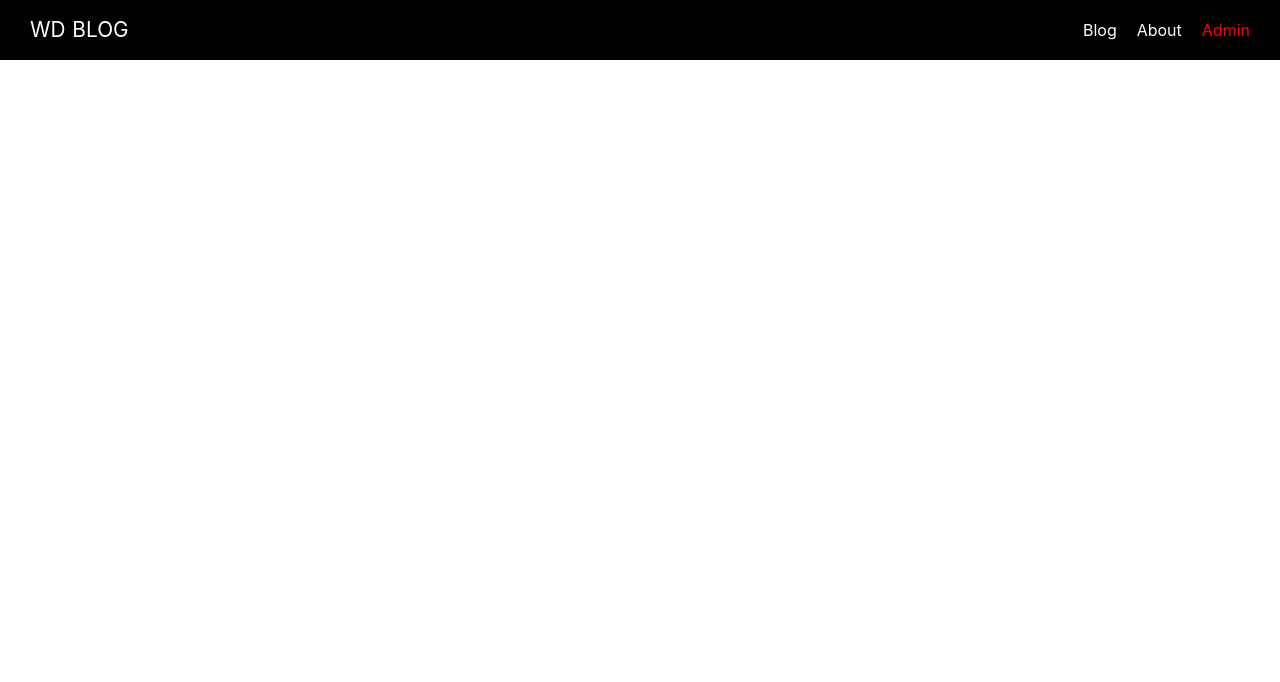
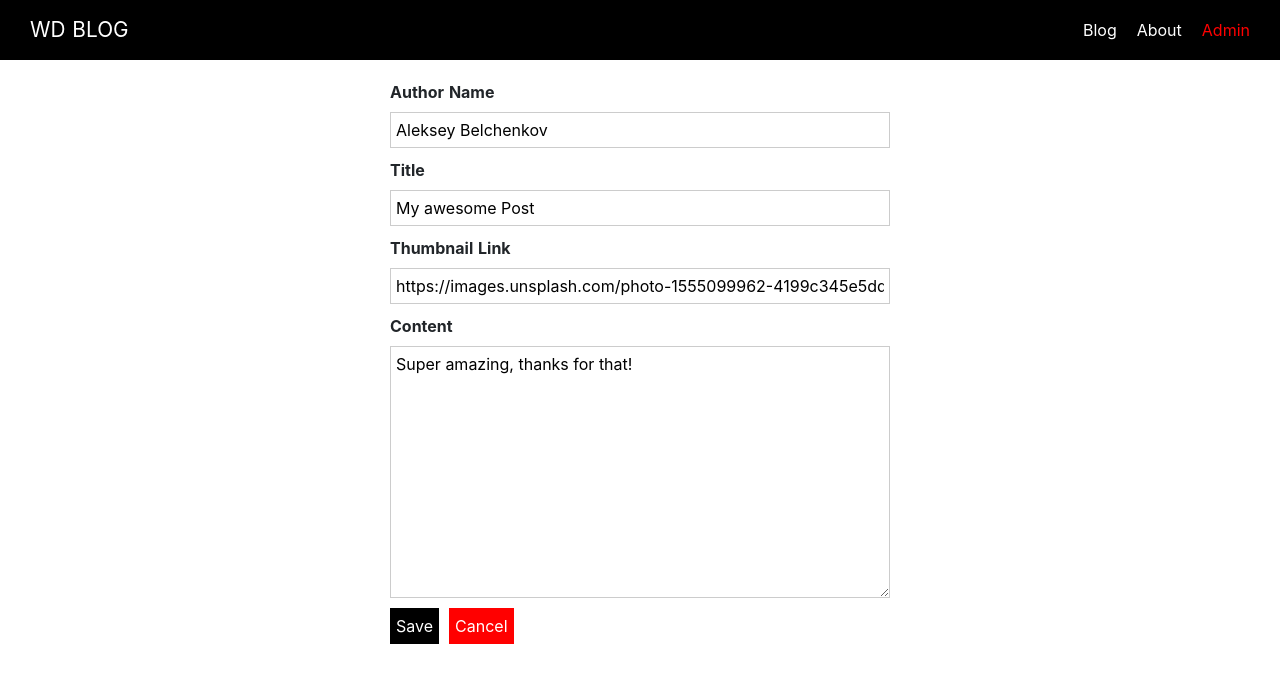
Before and after one commit to Belchenkov/nuxt-ssr-spa, a Nuxt app: page /admin/1 in a window 1280 px wide. Shown: the top 682 px of the page. Built offline with nearby package versions, Linux system fonts and the light colour scheme; a web font is replaced by a local one.

Commit message:
Create Admin Post Fomr

```diff
--- /dev/null
+++ b/components/Admin/AdminPostForm.vue
@@ -0,0 +1,63 @@
+<template>
+  <form @submit.prevent="onSave">
+    <AppControlInput v-model="editedPost.author">Author Name</AppControlInput>
+
+    <AppControlInput v-model="editedPost.title">Title</AppControlInput>
+
+    <AppControlInput v-model="editedPost.thumbnailLink">Thumbnail Link</AppControlInput>
+
+    <AppControlInput
+      control-type="textarea"
+      v-model="editedPost.content">Content</AppControlInput>
+
+    <AppButton type="submit">Save</AppButton>
+
+    <AppButton
+      type="button"
+      style="margin-left: 10px"
+      btn-style="cancel"
+      @click="onCancel">Cancel
+    </AppButton>
+  </form>
+</template>
+
+<script>
+  import AppControlInput from "../../pages/UI/AppControlInput";
+  import AppButton from "../../pages/UI/AppButton";
+
+  export default {
+    props: {
+      post: {
+        type: Object,
+        required: false
+      }
+    },
+    name: "AdminPostForm",
+    data() {
+      return {
+        editedPost: this.post ? { ...this.post } : {
+          author: '',
+          title: '',
+          thumbnailLink: '',
+          content: ''
+        }
+      }
+    },
+    methods: {
+      onCancel() {
+        this.$router.push('/admin');
+      },
+      onSave() {
+
+      }
+    },
+    components: {
+      AppControlInput,
+      AppButton
+    }
+  }
+</script>
+
+<style scoped>
+
+</style>
--- a/components/Posts/PostList.vue
+++ b/components/Posts/PostList.vue
@@ -2,18 +2,21 @@
   <section class="posts-list">
     <PostPreview
       id="1"
+      :is-admin="isAdmin"
       title="Post One"
       previewText="This is first post"
       thumbnail="https://images.unsplash.com/photo-1555099962-4199c345e5dd?ixlib=rb-1.2.1&ixid=eyJhcHBfaWQiOjEyMDd9&auto=format&fit=crop&w=1350&q=80"
     />
     <PostPreview
       id="2"
+      :is-admin="isAdmin"
       title="Post Two"
       previewText="This is second post"
       thumbnail="https://images.unsplash.com/photo-1555099962-4199c345e5dd?ixlib=rb-1.2.1&ixid=eyJhcHBfaWQiOjEyMDd9&auto=format&fit=crop&w=1350&q=80"
     />
     <PostPreview
       id="3"
+      :is-admin="isAdmin"
       title="Post Three"
       previewText="This is third post"
       thumbnail="https://images.unsplash.com/photo-1555099962-4199c345e5dd?ixlib=rb-1.2.1&ixid=eyJhcHBfaWQiOjEyMDd9&auto=format&fit=crop&w=1350&q=80"
@@ -25,6 +28,12 @@
   import PostPreview from "../../components/Posts/PostPreview";
 
   export default {
+    props: {
+      isAdmin: {
+        type: Boolean,
+        default: false
+      }
+    },
     name: "PostList",
     components: {
       PostPreview
--- a/components/Posts/PostPreview.vue
+++ b/components/Posts/PostPreview.vue
@@ -1,7 +1,7 @@
 <template>
   <nuxt-link
     class="post-preview"
-    :to="`/posts/${id}`"
+    :to="postLink"
   >
     <article>
       <div
@@ -34,9 +34,18 @@
           thumbnail: {
             type: String,
             required: true
+          },
+          isAdmin: {
+            type: Boolean,
+            required: true
           }
         },
-        name: "PostPreview"
+        name: "PostPreview",
+        computed: {
+          postLink() {
+            return this.isAdmin ? `/admin/${this.id}` : `/posts/${this.id}`;
+          }
+        }
     }
 </script>
 
--- a/pages/admin/_postId/index.vue
+++ b/pages/admin/_postId/index.vue
@@ -1,13 +1,43 @@
 <template>
-
+  <div class="admin-post-page">
+    <section class="update-form">
+      <AdminPostForm
+        :post="loadedPost"
+      />
+    </section>
+  </div>
 </template>
 
 <script>
-    export default {
-        name: "index"
+  import AdminPostForm from "../../../components/Admin/AdminPostForm";
+
+  export default {
+    data() {
+      return {
+        loadedPost: {
+          author: 'Aleksey Belchenkov',
+          title: 'My awesome Post',
+          content: 'Super amazing, thanks for that!',
+          thumbnailLink: 'https://images.unsplash.com/photo-1555099962-4199c345e5dd?ixlib=rb-1.2.1&ixid=eyJhcHBfaWQiOjEyMDd9&auto=format&fit=crop&w=1350&q=80'
+        }
+      }
+    },
+    name: "index",
+    components: {
+      AdminPostForm
     }
+  }
 </script>
 
 <style scoped>
+  .update-form {
+    width: 90%;
+    margin: 20px auto;
+  }
 
+  @media (min-width: 768px) {
+    .update-form {
+      width: 500px;
+    }
+  }
 </style>
--- a/pages/admin/index.vue
+++ b/pages/admin/index.vue
@@ -5,7 +5,7 @@
     </section>
     <section class="existing-posts">
       <h1>Existing Posts</h1>
-      <PostList />
+      <PostList isAdmin />
     </section>
   </div>
 </template>
--- a/pages/admin/new-post/index.vue
+++ b/pages/admin/new-post/index.vue
@@ -1,61 +1,39 @@
 <template>
   <div class="admin-new-post-page">
     <section class="new-post-form">
-      <form @submit.prevent="onSave">
-        <AppControlInput v-model="editedPost.author">Author Name</AppControlInput>
-
-        <AppControlInput v-model="editedPost.title">Title</AppControlInput>
-
-        <AppControlInput v-model="editedPost.thumbnailLink">Thumbnail Link</AppControlInput>
-
-        <AppControlInput
-          control-type="textarea"
-          v-model="editedPost.content">Content</AppControlInput>
-
-        <AppButton type="submit">Save</AppButton>
-
-        <AppButton
-          type="button"
-          style="margin-left: 10px"
-          btn-style="cancel"
-          @click="onCancel">Cancel
-        </AppButton>
-      </form>
+      <AdminPostForm />
     </section>
   </div>
 </template>
 
 <script>
-  import AppControlInput from "../../UI/AppControlInput";
-  import AppButton from "../../UI/AppButton";
+  import AdminPostForm from "../../../components/Admin/AdminPostForm";
 
   export default {
     data() {
       return {
-        editedPost: {
-          author: '',
-          title: '',
-          thumbnailLink: '',
-          content: ''
-        }
+
       }
     },
     methods: {
-      onCancel() {
-        this.$router.push('/admin');
-      },
-      onSave() {
 
-      }
     },
     name: "index",
     components: {
-      AppControlInput,
-      AppButton
+      AdminPostForm
     }
   }
 </script>
 
 <style scoped>
+  .new-post-form {
+    width: 90%;
+    margin: 20px auto;
+  }
 
+  @media (min-width: 768px) {
+    .new-post-form {
+      width: 500px;
+    }
+  }
 </style>
```
